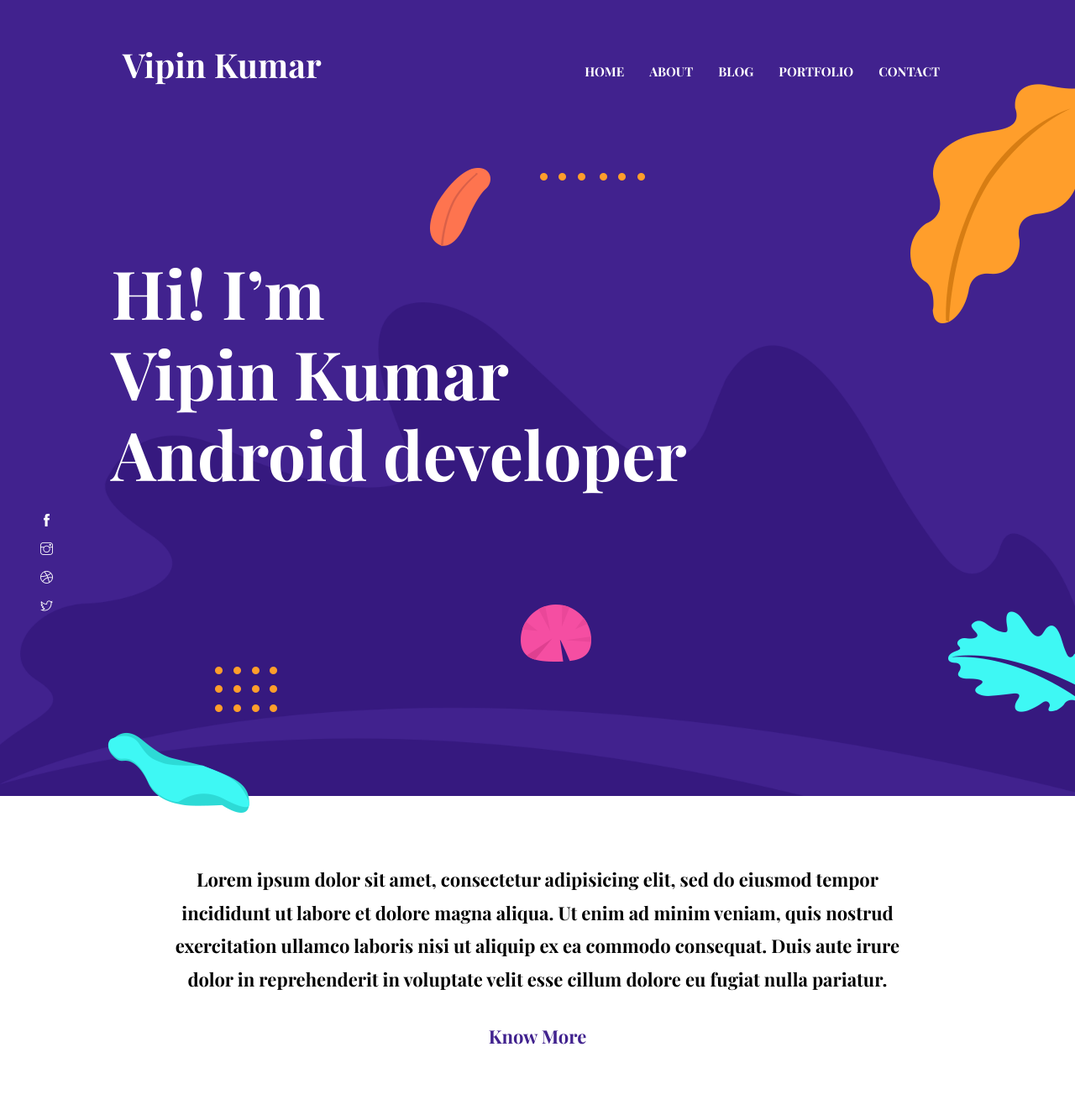
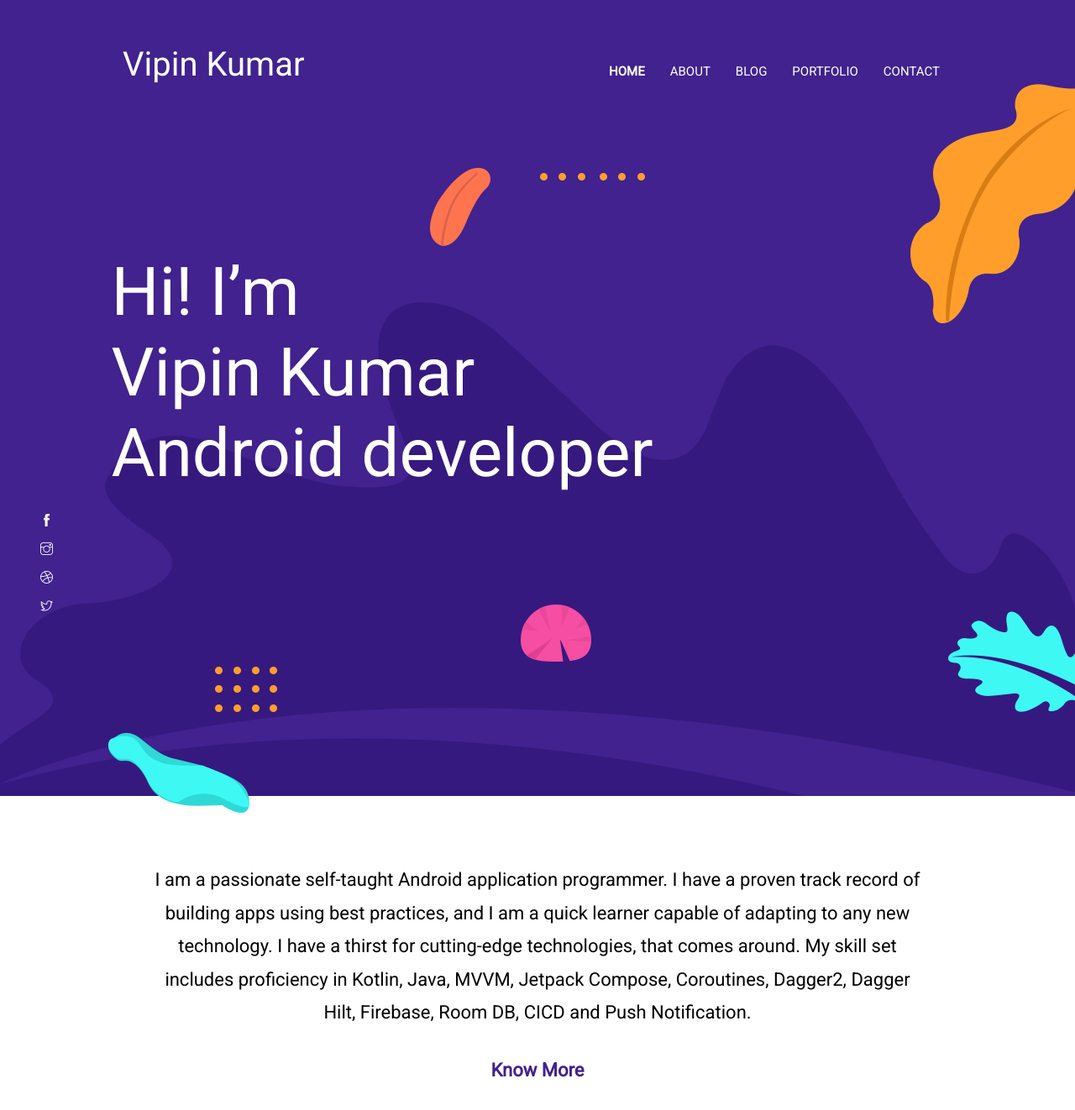
Before and after one commit to vicky7230/vicky7230.github.io, a Jekyll site: the page built from index.html, in a window 1280 px wide and 1400 px high. Shown: the top 1322 px of the window at 84% size. Built offline with Jekyll 4.4.1, drawn with Linux system fonts in a browser that asks for light colours; some of the changed text lies outside the part shown.

Commit message:
add info

```diff
--- a/_data/settings.yml
+++ b/_data/settings.yml
@@ -48,8 +48,7 @@
 # About (Section and Page)
 
 # About Section
-blurb: Lorem ipsum dolor sit amet, consectetur adipisicing elit, sed do eiusmod tempor incididunt ut labore et dolore magna aliqua. Ut enim ad minim veniam, quis nostrud exercitation ullamco laboris nisi ut aliquip ex ea commodo consequat. Duis aute irure dolor in reprehenderit in voluptate velit esse cillum dolore eu fugiat nulla pariatur.
-
+blurb:  I am a passionate self-taught Android application programmer. I have a proven track record of building apps using best practices, and I am a quick learner capable of adapting to any new technology. I have a thirst for cutting-edge technologies, that comes around. My skill set includes proficiency in Kotlin, Java, MVVM, Jetpack Compose, Coroutines, Dagger2, Dagger Hilt, Firebase, Room DB, CICD and Push Notification.
 blurb-btn-link: "/about"
 blurb-btn-name: know more
 
@@ -88,10 +87,10 @@
 
 skills-title: Skills
 skills:
-  - { name: Web Design, color: "#fdb157", value: "90%" }
-  - { name: Logo Design, color: "#9473e6", value: "60%" }
-  - { name: After Effects, color: "#bdecf6", value: "80%" }
-  - { name: Web App, color: "#ffbcaa", value: "70%" }
+  - { name: Kotlin, color: "#fdb157", value: "90%" }
+  - { name: Android, color: "#9473e6", value: "90%" }
+  - { name: Coroutines, color: "#bdecf6", value: "70%" }
+  - { name: Android App Developement, color: "#ffbcaa", value: "80%" }
 
 #-------------------------------
 # Exprerience Section
@@ -99,22 +98,22 @@
 experience-title: Experience
 experience:
   - {
-      name: Junior UX Designer,
-      icon: "icon-1.png",
-      date: "Jan 2007 - Feb 2009",
-      organization: "WEBEX",
+      name: Software Developer,
+      icon: "agrim.jpeg",
+      date: "Oct 2016 - Oct 2017",
+      organization: "Agrim Education ServicesAgrim",
     }
   - {
-      name: UX & UI Designer,
-      icon: "icon-2.png",
-      date: "Mar 2009 - Aug 2014",
-      organization: "AUGMEDIX",
+      name: Android Engineer,
+      icon: "mildly.jpeg",
+      date: "Nov 2017 - Apr 2020",
+      organization: "Mildly Classic Technologies Pvt. Ltd.",
     }
   - {
-      name: Senior UI Designer,
-      icon: "icon-3.png",
-      date: "Sep 2014 - Present",
-      organization: "THEMEFISHER",
+      name: Sr. Android Engineer,
+      icon: "moe.jpeg",
+      date: "Jun 2020 - Present",
+      organization: "MoEngage Inc",
     }
 
 #-------------------------------
@@ -123,24 +122,19 @@
 education-title: Education
 education:
   - {
-      name: Marters in UX Design,
-      date: "2006",
-      organization: "Masassusets Institute of Technology",
-    }
-  - {
-      name: Honours in Fine Arts,
-      date: "2004",
-      organization: "Harvard University",
+      name: Bachelors in Information Technology,
+      date: "2011 - 2015",
+      organization: "Triguna Sen School of Technology, Assam University, Silchar",
     }
   - {
       name: Higher Secondary Certificat,
-      date: "2000",
-      organization: "Cardiff School",
+      date: "2010",
+      organization: "Kendriya Vidalaya, RRL, Jorhat",
     }
   - {
       name: Secondary School Certificate,
-      date: "1998",
-      organization: "Cardiff School",
+      date: "2008",
+      organization: "Kendriya Vidalaya, AFS Memaura, Lucknow",
     }
 
 #-------------------------------
@@ -149,21 +143,21 @@
 services-title: Services
 services:
   - {
-      name: UI Design,
-      icon: ti-palette,
-      description: "Lorem ipsum dolor sit amet, consectetur adipisicing elit, sed do eiusmod tempor incididunt ut labore et dolore magna aliqua.",
+      name: Bug-fixing,
+      icon: ti-support,
+      description: "I have collaboated wiht clients and developers to help fix their bugs.",
       active: ,# Add true to select section
     }
   - {
-      name: UX Design,
-      icon: ti-vector,
-      description: "Lorem ipsum dolor sit amet, consectetur adipisicing elit, sed do eiusmod tempor incididunt ut labore et dolore magna aliqua.",
+      name: Android App Development,
+      icon: ti-android,
+      description: "I have been developing scalable Android Apps from scratch for last 7 years.",
       active: true, # Add true to select section
     }
   - {
-      name: Interaction Design,
-      icon: ti-panel,
-      description: "Lorem ipsum dolor sit amet, consectetur adipisicing elit, sed do eiusmod tempor incididunt ut labore et dolore magna aliqua.",
+      name: Addign new features,
+      icon: ti-pencil-alt2,
+      description: "I have worked with multiple clients to enahnce their App by adding new features.",
       active: ,# Add true to select section
     }
 
--- a/assets/scss/_variables.scss
+++ b/assets/scss/_variables.scss
@@ -11,6 +11,6 @@
 $gray: #eaeaea;
 
 // Font Variables
-$primary-font: 'Roboto', sans-serif;
-$secondary-font: 'Playfair Display', serif;
-$icon-font: 'themify';
+$primary-font: "Roboto", sans-serif;
+$secondary-font: "Roboto", sans-serif;
+$icon-font: "themify";
```
Also changed, not shown: assets/images/experience/agrim.jpeg (added), assets/images/experience/mildly.jpeg (added), assets/images/experience/moe.jpeg (added).
